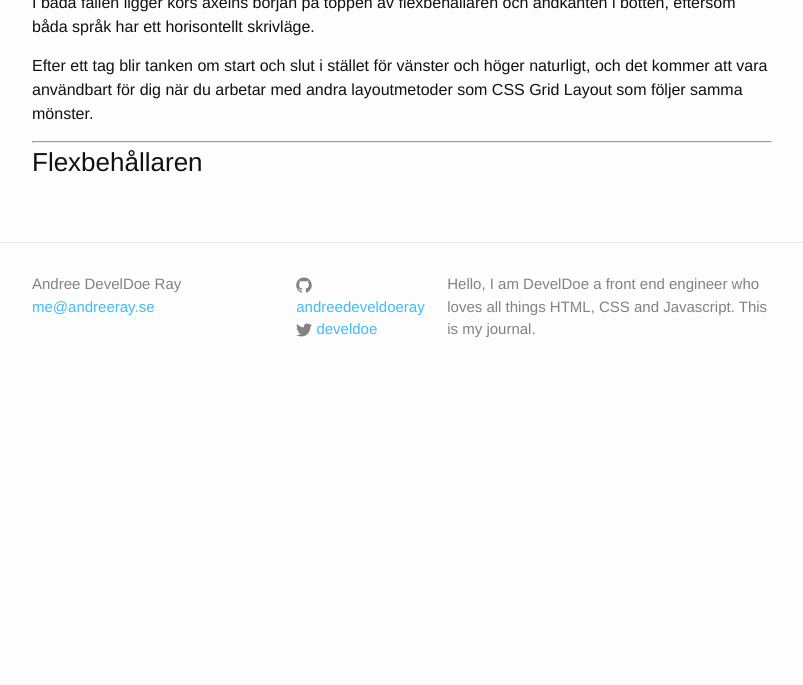
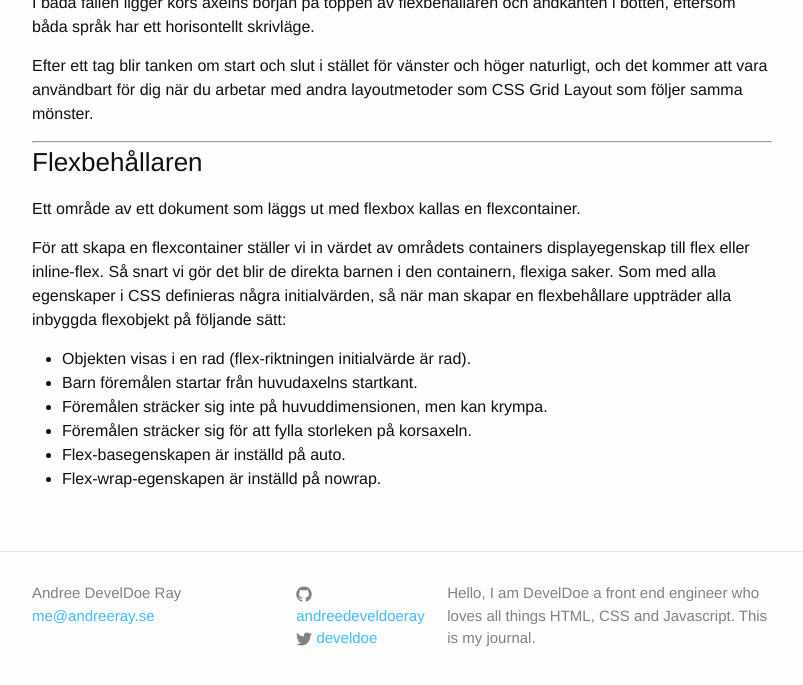
Before and after one commit to develdoe/develdoe.github.io, a Jekyll site: the page built from _posts/2018-04-26-flexbox-koncept.md, in a window 1280 px wide and 900 px high, scrolled down 3204 px, cut to the strip 190-875 px from the top of the window. Shown: the whole strip, without its empty margins (238-1041 px from the left). Built offline with Jekyll 4.4.1, drawn with Linux system fonts in a browser that asks for light colours; before the commit the page ends 3795 px from its top, so only the background shows below that.

Commit message:
Create 2018-04-26-flexbox-koncept.md

```diff
--- a/_posts/2018-04-26-flexbox-koncept.md
+++ b/_posts/2018-04-26-flexbox-koncept.md
@@ -69,3 +69,14 @@ Efter ett tag blir tanken om start och slut i stället för vänster och höger
 ---
 
 ### Flexbehållaren
+
+Ett område av ett dokument som läggs ut med flexbox kallas en flexcontainer.
+
+För att skapa en flexcontainer ställer vi in värdet av områdets containers displayegenskap till flex eller inline-flex. Så snart vi gör det blir de direkta barnen i den containern, flexiga saker. Som med alla egenskaper i CSS definieras några initialvärden, så när man skapar en flexbehållare uppträder alla inbyggda flexobjekt på följande sätt:
+
+* Objekten visas i en rad (flex-riktningen initialvärde är rad).
+* Barn föremålen startar från huvudaxelns startkant.
+* Föremålen sträcker sig inte på huvuddimensionen, men kan krympa.
+* Föremålen sträcker sig för att fylla storleken på korsaxeln.
+* Flex-basegenskapen är inställd på auto.
+* Flex-wrap-egenskapen är inställd på nowrap.
```
